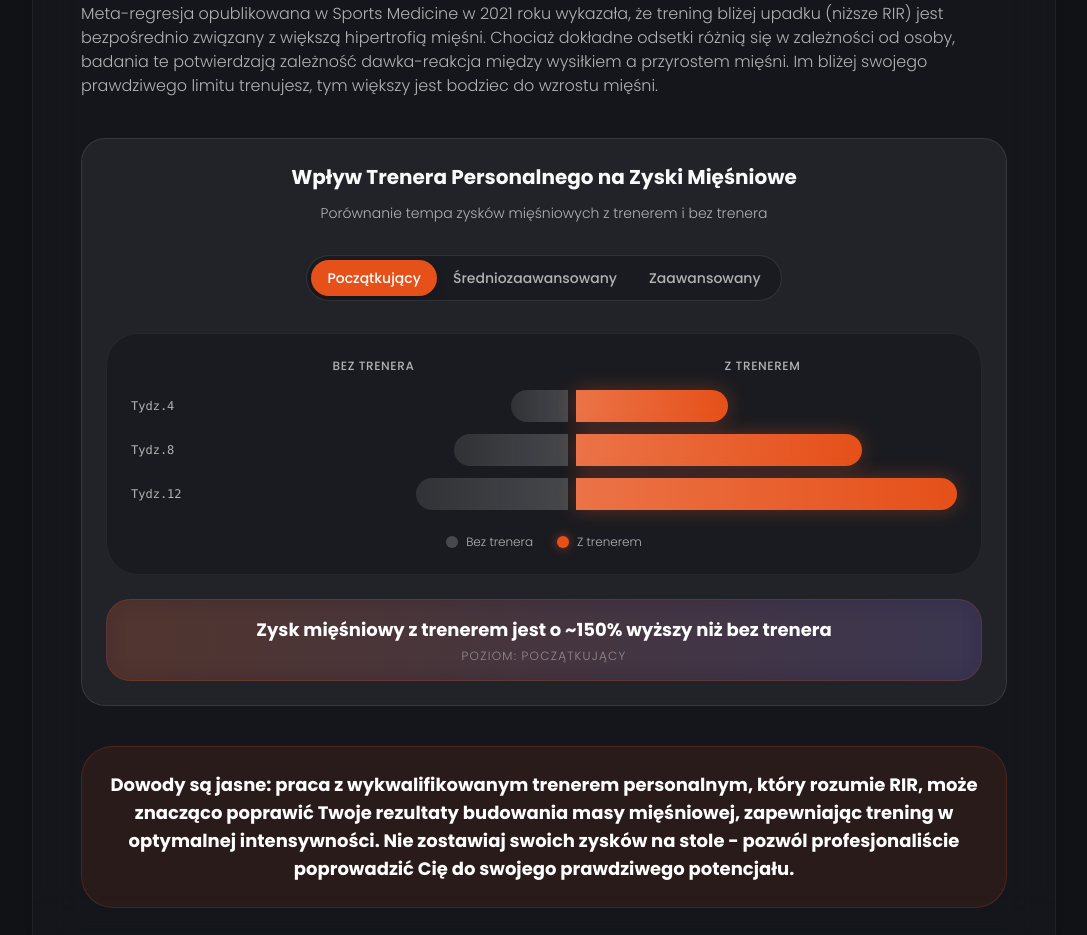
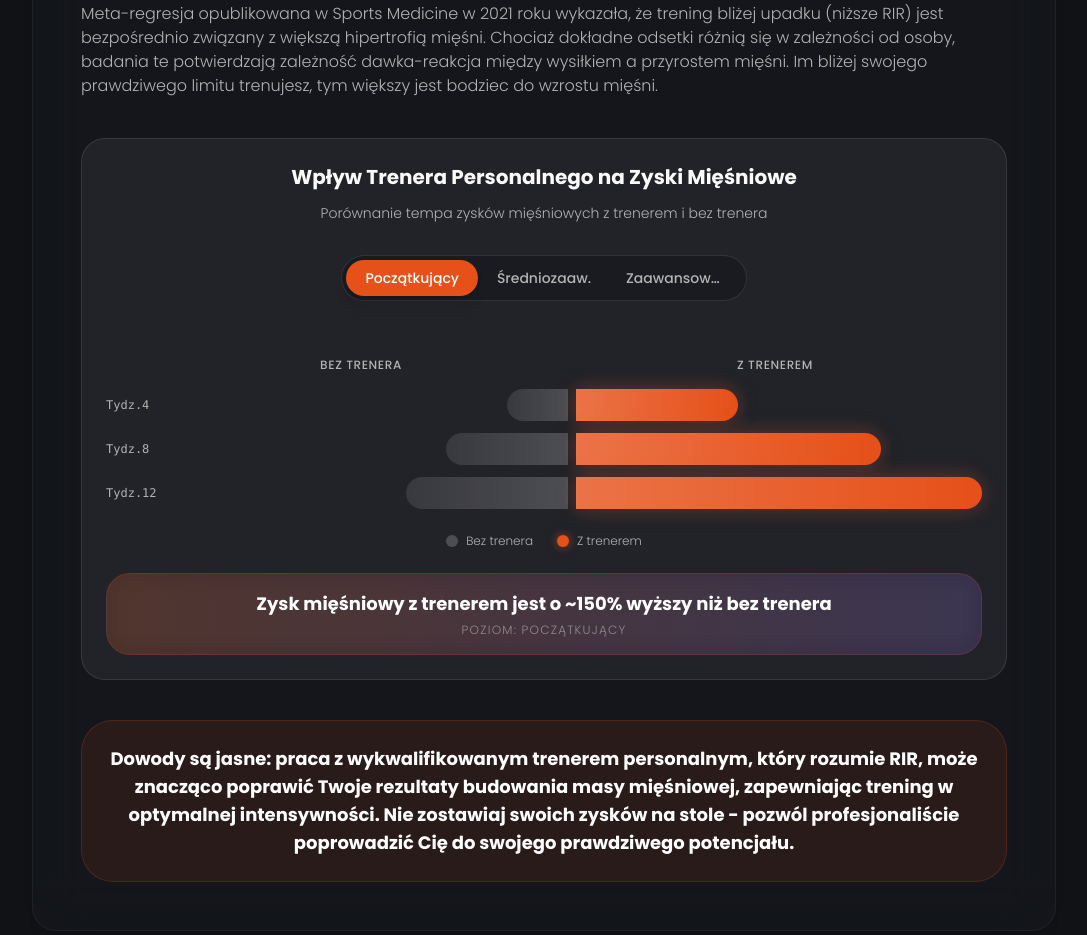
Before and after one commit to Buzka42/hypertraining, a Next.js app: page / in a window 1280 px wide. Shown: the part 3000-3935 px from the top of the page, without its empty margins (96-1183 px from the left). Built offline with nearby package versions, Linux system fonts and the light colour scheme.

Commit message:
Fix to RIR graph level selector

```diff
--- a/components/RIRGraphVisualization.tsx
+++ b/components/RIRGraphVisualization.tsx
@@ -71,7 +71,8 @@ const RIRGraphVisualization: React.FC = () => {
     : '0';
 
   return (
-    <div className="my-10 p-6 bg-white/5 rounded-3xl border border-white/10 max-w-full backdrop-blur-sm">
+    <div className="my-10 bg-white/5 rounded-3xl border border-white/10 max-w-full backdrop-blur-sm overflow-hidden">
+      <div className="p-4 md:p-6 pb-0 md:pb-0">
         <h3 className="text-xl font-bold mb-3 text-center text-foreground">
           {language === 'pl'
             ? 'Wpływ Trenera Personalnego na Zyski Mięśniowe'
@@ -82,21 +83,22 @@ const RIRGraphVisualization: React.FC = () => {
             ? 'Porównanie tempa zysków mięśniowych z trenerem i bez trenera'
             : 'Comparison of muscle gain progression with and without a trainer'}
         </p>
+      </div>
 
       {/* Level Selector */}
-      <div className="flex justify-center mb-8 w-full">
-        <div className="inline-flex rounded-xl border border-white/10 p-1 bg-black/20 flex-nowrap max-w-full overflow-x-auto scrollbar-hide">
+      <div className="w-full border-y border-white/10 bg-black/20 mb-8 md:border-none md:bg-transparent md:px-6 md:flex md:justify-center">
+        <div className="flex w-full md:w-auto md:bg-black/20 md:rounded-xl md:border md:border-white/10 md:p-1">
           {(['novice', 'intermediate', 'advanced'] as const).map((level) => (
             <button
               key={level}
               onClick={() => setSelectedLevel(level)}
-              className={`px-4 py-2 text-sm font-medium rounded-lg transition-all duration-300 whitespace-nowrap ${selectedLevel === level
-                ? 'bg-primary text-white shadow-lg'
+              className={`flex-1 min-w-0 px-1 py-3 md:px-4 md:py-2 text-[10px] md:text-sm font-medium transition-all duration-300 whitespace-nowrap truncate rounded-none md:rounded-lg ${selectedLevel === level
+                ? 'bg-primary text-white shadow-none md:shadow-lg'
                 : 'text-muted-foreground hover:text-foreground hover:bg-white/5'
                 }`}
             >
               {language === 'pl'
-                ? (level === 'novice' ? 'Początkujący' : level === 'intermediate' ? 'Średniozaawansowany' : 'Zaawansowany')
+                ? (level === 'novice' ? 'Początkujący' : level === 'intermediate' ? 'Średniozaaw.' : 'Zaawansowany')
                 : (level === 'novice' ? 'Novice' : level === 'intermediate' ? 'Intermediate' : 'Advanced')}
             </button>
           ))}
@@ -104,8 +106,8 @@ const RIRGraphVisualization: React.FC = () => {
       </div>
 
       {/* Graph Visualization */}
-      <div className="flex flex-col items-center w-full min-w-[300px]">
-        <div className="w-full bg-black/20 rounded-2xl border border-white/5 p-4 md:p-6">
+      <div className="p-4 md:p-6 pt-0">
+        <div className="w-full">
           {/* Chart Header */}
           <div className="flex justify-between mb-4">
             <div className="text-xs text-muted-foreground w-12"></div>
@@ -171,7 +173,6 @@ const RIRGraphVisualization: React.FC = () => {
             </div>
           </div>
         </div>
-      </div>
 
         {/* Results Summary */}
         <div className="mt-6 p-4 bg-gradient-to-r from-primary/20 to-accent/20 rounded-xl border border-primary/20 text-center backdrop-blur-md">
@@ -187,6 +188,7 @@ const RIRGraphVisualization: React.FC = () => {
           </p>
         </div>
       </div>
+    </div>
   );
 };
 
```
Lines whose indentation alone changed are shown as unchanged.
